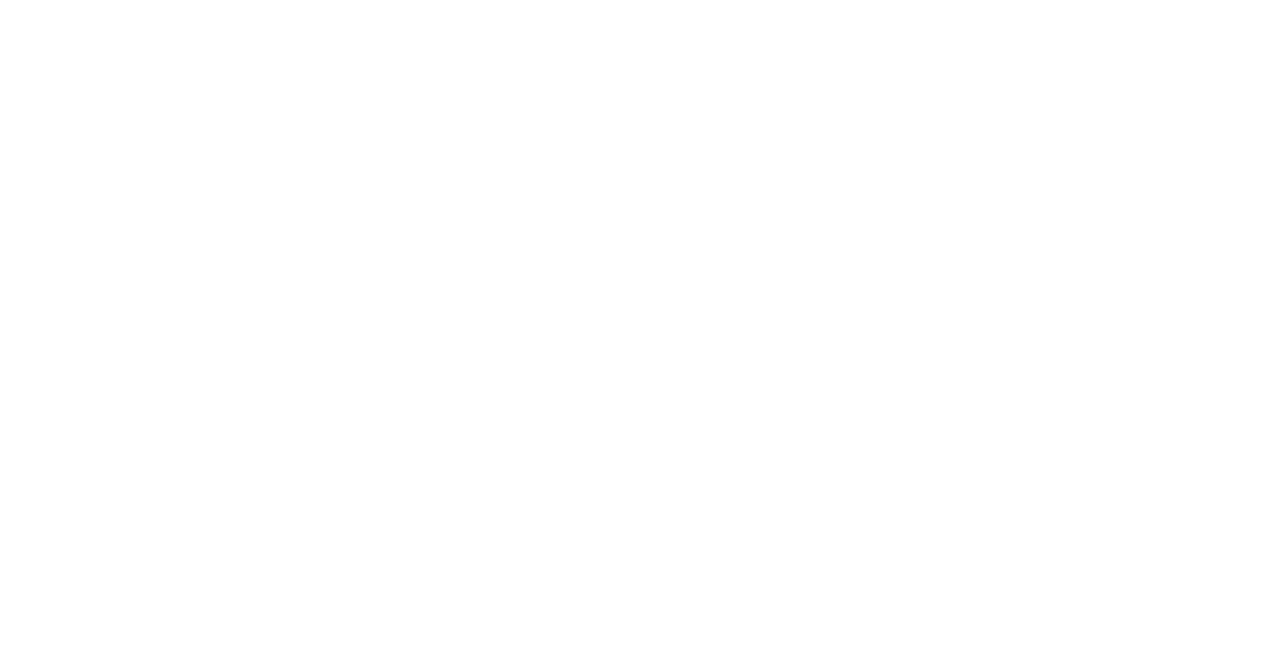
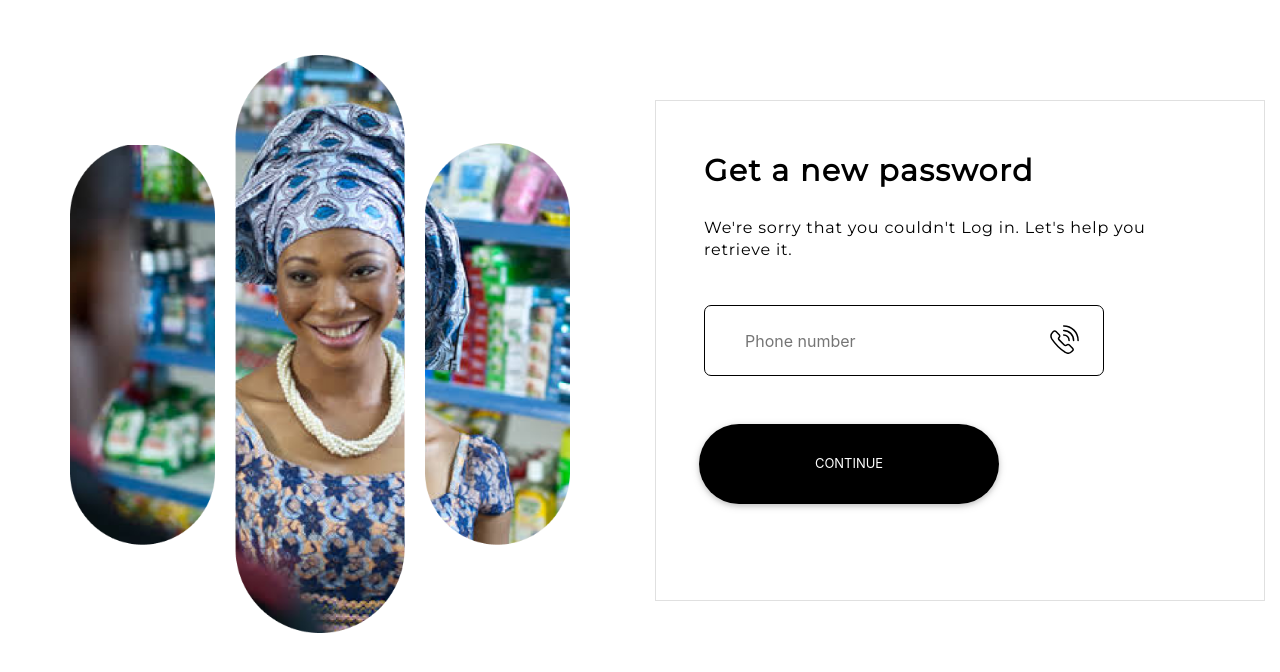
Before and after one commit to talk2coded/kwuo-merchant-app, a React (Create React App) app: page /recoverpassword in a window 1280 px wide. Shown: the top 672 px of the page. Built offline with nearby package versions, Linux system fonts and the light colour scheme.

Commit message:
added recover password page

```diff
--- a/src/App.js
+++ b/src/App.js
@@ -3,6 +3,7 @@ import { Switch, Route} from 'react-router-dom';
 import './App.css';
 import LoginPage from './pages/login-page/login-page';
 import RegisterPage from './pages/register-page/register-page';
+import RecoverpasswordPage from './pages/recover-password-page/recover-password-page';
 
 function App() {
   return (
@@ -10,6 +11,7 @@ function App() {
       <Switch>
         <Route exact path='/' component={LoginPage}/>
         <Route exact path='/register' component={RegisterPage}/>
+        <Route exact path='/recoverpassword' component={RecoverpasswordPage}/>
       </Switch>
     </div>
   );
--- /dev/null
+++ b/src/components/recover-password-form/recover-password.component.jsx
@@ -0,0 +1,41 @@
+import React from 'react';
+import './recover-password.css';
+
+const RecoverpasswordForm = () =>(
+    <div className="reg-form">
+        <form className="text-center border border-light p-5">
+        <div className="form-group">
+        <p className="h4 mb-4 rec-header">Get a new password</p>
+        <p className="h4 mb-4 regform-subheader">We're sorry that you couldn't Log in. Let's help you retrieve it.</p>
+        </div>
+
+        <div className="form-row mb-4">
+        <div className="svgz col-xl-6 col-md-6 position-relative">
+
+        <input id="phone" className="input-rec" placeholder="Phone number"  required="required" />
+        <svg width="30" height="29" viewBox="0 0 30 29" fill="none" xmlns="http://www.w3.org/2000/svg" id="img">
+        <path fill-rule="evenodd" clip-rule="evenodd" id="path" d="M16.0428 27.2358L16.0548 27.2431C18.1906 28.6128 20.9847 28.3044 22.7748 26.5012L23.5308 25.7399C24.2335 25.0322 24.2335 23.8849 23.5308 23.177L20.3484 19.9725C19.6456 19.2649 18.5062 19.2649 17.8032 19.9725C17.4657 20.3127 17.0076 20.5038 16.53 20.5038C16.0524 20.5038 15.5944 20.3127 15.2568 19.9725L10.164 14.8468C9.46133 14.1391 9.46133 12.9918 10.164 12.2839C10.5018 11.944 10.6916 11.4828 10.6916 11.0019C10.6916 10.521 10.5018 10.0598 10.164 9.71984L6.98161 6.51655C6.27871 5.80898 5.13931 5.80898 4.43641 6.51655L3.68041 7.27659C1.88964 9.07922 1.58329 11.8927 2.94361 14.0432L2.95081 14.0553C6.43856 19.2507 10.8827 23.7248 16.0428 27.2358Z" stroke="black" stroke-width="1.5" stroke-linecap="round" stroke-linejoin="round"/>
+        <path d="M14.6988 9.96875C17.6812 9.96875 20.0988 12.4032 20.0988 15.4063" stroke="black" id="path" stroke-width="1.5" stroke-linecap="round" stroke-linejoin="round"/>
+        <path d="M14.6988 5.4375C17.3244 5.4375 19.8426 6.48777 21.6991 8.35728C23.5558 10.2268 24.5988 12.7624 24.5988 15.4063" id="path" stroke="black" stroke-width="1.5" stroke-linecap="round" stroke-linejoin="round"/>
+        <path d="M14.6988 0.90625C22.6517 0.90625 29.0988 7.39812 29.0988 15.4063" stroke="black" stroke-width="1.5"  stroke-linecap="round" stroke-linejoin="round"/>
+        </svg>
+        <br/>
+        </div>
+
+        <div className="d-flex justify-content-left">
+        <button className=" rec-btn btn  btn-block my-4" type="submit" id="submit" >Continue</button>
+        </div>
+
+    </div>
+
+
+
+
+
+       </form>
+    </div>
+
+
+);
+
+export default RecoverpasswordForm;
--- /dev/null
+++ b/src/components/recover-password-form/recover-password.css
@@ -0,0 +1,117 @@
+input.input-rec{
+    display: block;
+    width: 400px;
+    height: 71px;
+    background: #FFFFFF;
+    border: 1px solid #000000;
+    box-sizing: border-box;
+    border-radius: 7px;
+    padding-left: 40px;
+    outline: none;
+}
+
+div.svgz > svg{
+    position: absolute;
+    top: 20px;
+    left: 350px;
+    cursor: pointer;
+  }
+
+  .regform-subheader{
+    text-align: left;
+    width: auto;
+    padding-bottom: 20px;
+    font-family: Montserrat;
+    font-style: normal;
+    font-weight: normal;
+    font-size: 16px;
+    line-height: 22px;
+    /* identical to box height */
+
+    letter-spacing: 0.05em;
+
+    color: #000000;
+  }
+
+  .rec-btn{
+    width: 300px;
+    height: 80px;
+    background: #000000;
+    color: #FFFFFF;
+    border-radius: 50px;
+
+    }
+
+    .rec-header{
+        text-align: left;
+        width: auto;
+       height: 44px;
+       font-family: Montserrat;
+       font-style: normal;
+       font-weight: 600;
+       font-size: 30px;
+       line-height: 44px;
+       /* identical to box height */
+
+       letter-spacing: 0.05em;
+
+       /* kwuo pri variant */
+
+       color: #000000;
+      }
+
+
+  @media (max-width: 768px){
+
+    div.reg-form{
+        margin-top: 50px;
+
+
+    }
+    .rec-header{
+        font-size: 20px;
+
+    }
+
+    div.svgz > svg{
+        position: absolute;
+        top: 20px;
+        left: 210px;
+        cursor: pointer;
+      }
+
+      input.input-rec{
+          width: 250px;
+      }
+
+      .rec-btn{
+        width: 250px;
+      }
+
+
+
+}
+
+@media only screen and (max-width: 375px) {
+    .reg-header {
+      font-size: 16px;
+    }
+
+    div.svgz > svg{
+
+        left: 210px;
+
+      }
+
+
+  }
+
+  @media only screen and (max-width: 320px) {
+
+
+
+      div.reg-form {
+        margin-left: -30px;
+      }
+
+  }
--- /dev/null
+++ b/src/pages/recover-password-page/recover-password-page.jsx
@@ -0,0 +1,19 @@
+import React from 'react';
+import RecoverpasswordForm from '../../components/recover-password-form/recover-password.component';
+import FormImage from '../../components/form-image/form-image.component';
+import './recover-password-page.css';
+
+const RecoverpasswordPage = () =>(
+    <div className='container-fluid'>
+        <div className='row'>
+            <div className='col-xl-6 col-lg-6'>
+                <FormImage/>
+            </div>
+            <div className='col-xl-6 col-lg-6'>
+                <RecoverpasswordForm/>
+            </div>
+        </div>
+    </div>
+);
+
+export default RecoverpasswordPage;
```
Also changed, not shown: src/pages/recover-password-page/recover-password-page.css (added).
